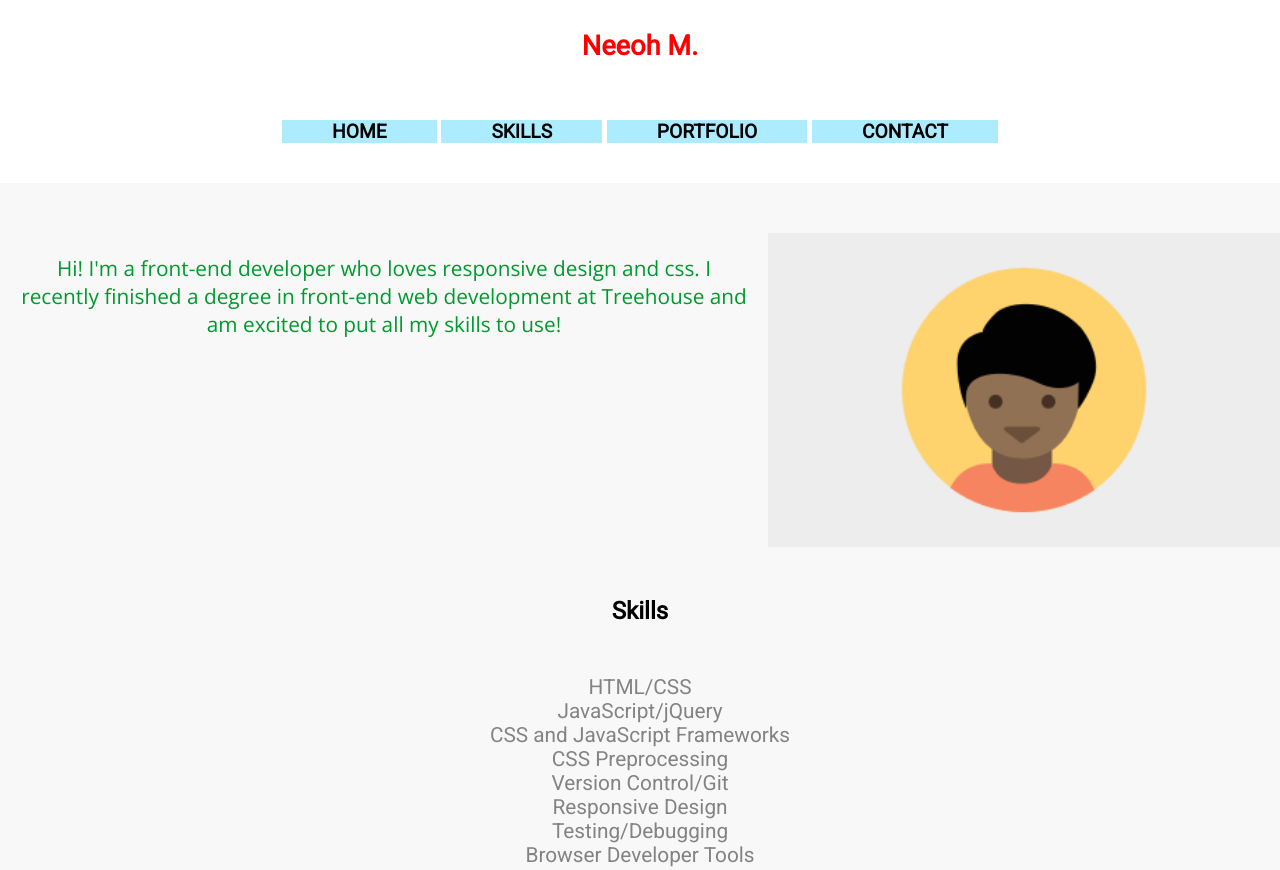
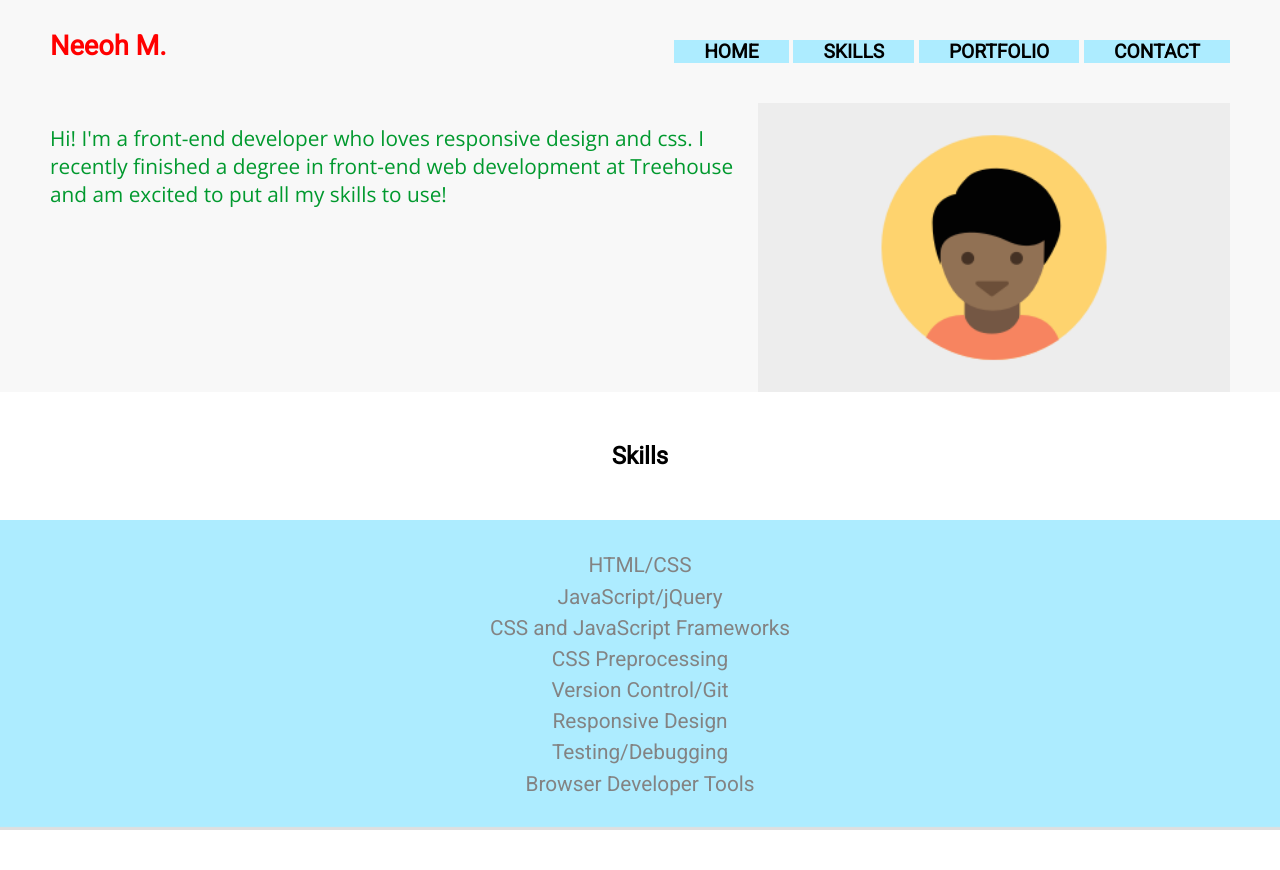
Before and after one commit to NeeohM/Mobile-first_Responsive_Layout, a plain HTML site: page index.html in a window 1280 px wide. Shown: the top 870 px of the page. Drawn offline with nearby package versions, Linux system fonts and the light colour scheme.

Commit message:
Update index and styles

```diff
--- a/css/styles.css
+++ b/css/styles.css
@@ -1,6 +1,4 @@
-@import url('https://fonts.googleapis.com/css?family=Roboto&display=swap');
-@import url('https://fonts.googleapis.com/css?family=Open+Sans&display=swap');
-/* rgb:(236,236,236); background color */
+
 * {
     box-sizing: border-box;
 }
@@ -19,8 +17,26 @@ body{
     font-family: 'Roboto', sans-serif;
 
 }
-/* Navigation Styling
-===================== */
+.top-header {
+    text-align: center;
+}
+
+.top-header h1 {
+    margin-top: 0;
+    padding: 30px 0 20px;
+}
+.top-header ul {
+    padding: 30px
+}
+.top-header ul li {
+    background: rgb(173, 236, 255);
+    margin: 10px 0;
+    /* padding: 100px 0px; */
+    text-transform: uppercase;
+    /* border: 2px solid red; */
+}
+
+
 .style li:hover{
     background: rgb(243, 147, 147);
 }
@@ -50,9 +66,18 @@ body{
      padding: 0 20px 50px;
 
  }
+ .skills ul {
+     box-shadow: inset 0 -5px 1px -2px rgb(223, 223, 223);
+     background-color: rgb(173, 236, 255);
+     padding: 30px 0;
+
+ }
+
  .bottom-name{
      font-weight: bold;
      font-size: 1.2em;
+     /* text-align: left; */
+     display: inline-block;
  }
 .bottom-nav{
     font-weight: bold;
@@ -74,52 +99,31 @@ footer p{
     color: rgb(131,131,131);
     padding: 0 0 20px;
 }
+.bottom-section{
+    padding: 0 3%;
+}
 .contact {
     text-align: center;
     background: rgb(248, 248, 248);
     border-bottom: 2px solid rgb(226, 226, 226);
-    padding: 30px 10px;
+    padding: 30px 30px;
 }
 .contact h2{
     font-size: 1.3em;
     padding-bottom:30px;
 }
 
-
-.bottom-name {
-    font-size: 1.2em;
-    padding-left: 20px;
-    text-align: left;
-    display: inline-block;
-}
 .item p {
     color: rgb(131, 131, 131);
     padding: 0 30px 40px;
     font-size: 1.3em;
 }
 
-.top-header {
-    text-align: center;
-}
 
-.top-header h1 {
-    margin-top: 0;
-    padding: 30px 0 20px;
-}
-
-.top-header ul li {
-    background: rgb(173, 236, 255);
-    margin: 10px 0;
-    padding: 20px 0px;
-    text-transform: uppercase;
-}
-.top-header ul {
-    padding: 30px
-}
 .portfolio, .skills {
     text-align: center;
     width:100%;
-    background: rgb(248, 248, 248);
+
 
 }
 .skills li{
@@ -129,11 +133,14 @@ footer p{
 footer {
     clear: both;
 }
-.portfolio,.skills h2 {
+/* .portfolio, {
     padding: 50px;
     margin:0;
+} */
+.portfolio h2,
+.skills h2 {
+    margin:50px 0;
 }
-@media (max-width:320px){
 .banner img{
     width: 70%;
 }
@@ -142,15 +149,11 @@ footer {
     padding: 30px;
     background: rgb(248, 248, 248);
 }
-.top-header h1{
-    margin-top: 0;
-    padding: 30px 0 20px;
-}
 
 .top-header ul li{
     background: rgb(173, 236, 255);
     margin: 10px 0;
-    padding: 20px 0px;
+    padding: 20px 0;
     text-transform: uppercase;
 }
 
@@ -177,32 +180,47 @@ footer {
     right: 20px;
     top: 18px;
 }
-}
+
 @media (min-width: 768px)
 {
+    .top-header{
+        padding: 0 50px;
+        background-color: rgb(248, 248, 248);
+
+    }
+    .top-header h1 {
+        margin-top: 0;
+        padding-top: 30px;
+    }
+    .top-header ul{
+        padding: 30px 0;
+    }
 .top-header ul li {
     background: rgb(173, 236, 255);
-    padding: 20px 0;
     display: inline-block;
     padding: 0 40px;
 
+    }
 
-}
-
-.top-header h1 {
-    margin-top: 0;
-    padding: 30px 0 0;
+.banner{padding: 0 50px;
+        text-align: left;
 }
 
 .banner p{
     width: 60%;
     float: left;
+    padding: initial;
 }
 .banner img{
     width: 40%;
     float: right;
 }
 
+.skills li{
+    line-height:1.5;
+
+}
+.portfolio{ padding: 0 30px;}
 .item{
     width: 50%;
     float: left;
@@ -211,9 +229,7 @@ footer {
     width:95%;
 
 }
-.bottom-name{
-    text-align: center;
-}
+
 .contact p {
     padding: 0 70px;
 }
@@ -222,6 +238,7 @@ footer {
     display: none;
 }
 .bottom-nav{
+    display: block;
     float:right;
     margin-top: 20px;
 
@@ -229,23 +246,38 @@ footer {
 
 .bottom-nav li{
     display: inline-block;
-    margin-right:20px;
+    margin-left:20px;
     font-weight: bold;
 }
 }
 @media (min-width:1024px){
+    .top-header{
+        text-align: initial;
+        overflow: hidden;
+    }
+
+    .top-header h1 {
+
+        margin-top: 0;
+        padding-top: 30px;
+        float: left;
+    }
+
+
+    .top-header ul {
+
+        float:right;
+
+    }
     .top-header ul li {
         background: rgb(173, 236, 255);
-        padding: 20px 0;
         display: inline-block;
-        padding: 0 50px;
+        padding: 0 30px;
 
     }
 
-    .top-header h1 {
-        margin-top: 0;
-        padding: 30px 0 0;
-    }
+
+    .banner{clear:both;}
 .banner p {
     width: 60%;
     float: left;
@@ -264,10 +296,6 @@ footer {
     max-width: 95%;
 }
 
-.bottom-name {
-    text-align: center;
-}
-
 .contact p {
     padding: 0 70px;
 }
@@ -275,6 +303,7 @@ footer {
     display: none;
 }
 .bottom-nav {
+    display: block;
     float: right;
     margin-top: 20px;
 
--- a/index.html
+++ b/index.html
@@ -4,7 +4,7 @@
     <meta charset="UTF-8">
     <meta name="viewport" content="width=device-width, initial-scale=1.0">
     <meta http-equiv="X-UA-Compatible" content="ie=edge">
-    <!-- <link href="https://fonts.googleapis.com/css?family=Roboto&display=swap" rel="stylesheet"> -->
+    <link href="https://fonts.googleapis.com/css?family=Open+Sans|Roboto&display=swap" rel="stylesheet">
     <link rel="stylesheet" href="css/styles.css">
     <title>Mobile-first Responsive Layout</title>
 </head>
@@ -42,6 +42,7 @@
             <li>Testing/Debugging</li>
             <li>Browser Developer Tools</li>
         </ul>
+
 
 
     </div>
@@ -91,6 +92,7 @@
                 <a href="mailto:email@yoursite.com">email@yoursite.com</a></p>
 
         </div><!--/.contact-->
+        <div class="bottom-section">
             <nav class="bottom-nav style">
                 <ul>
                     <li><a href="#top">Home</a></li>
@@ -102,6 +104,7 @@
                 <h2 class="bottom-name">Neeoh M.</h2>
                 <a href="#top">Back to Top</a>
             </div>
+        </div>
     </footer>
 </div><!--/.container-->
 
```
Lines whose indentation alone changed are shown as unchanged.
